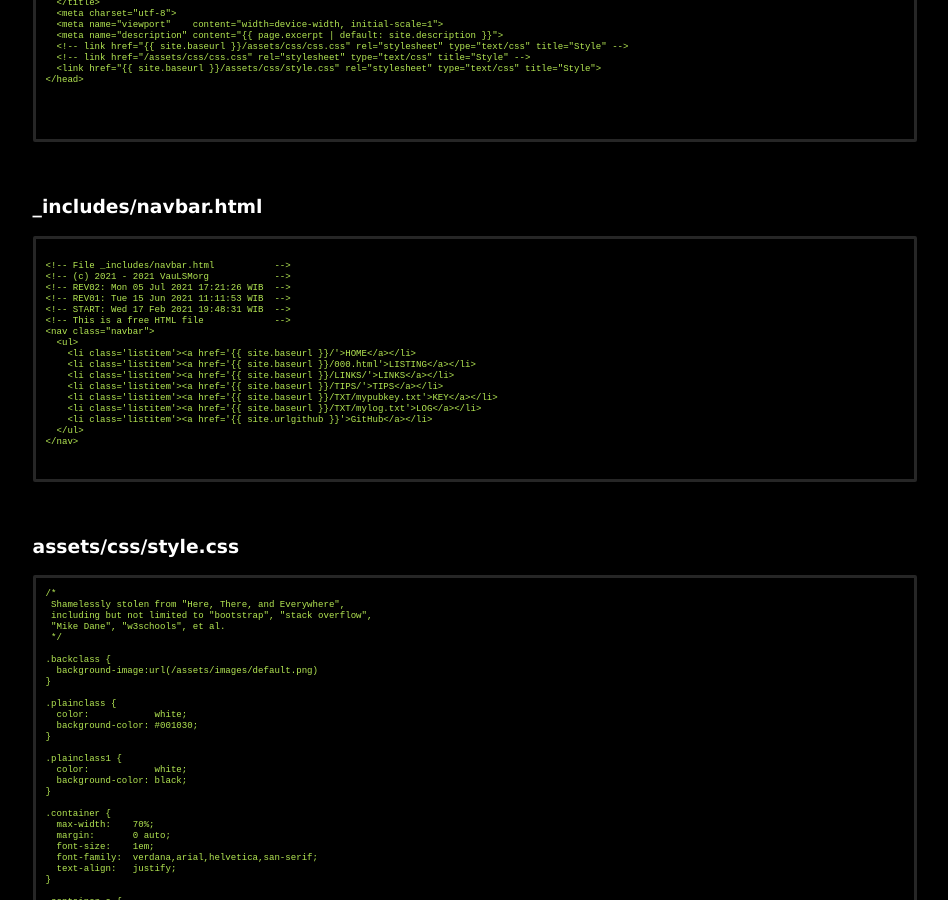
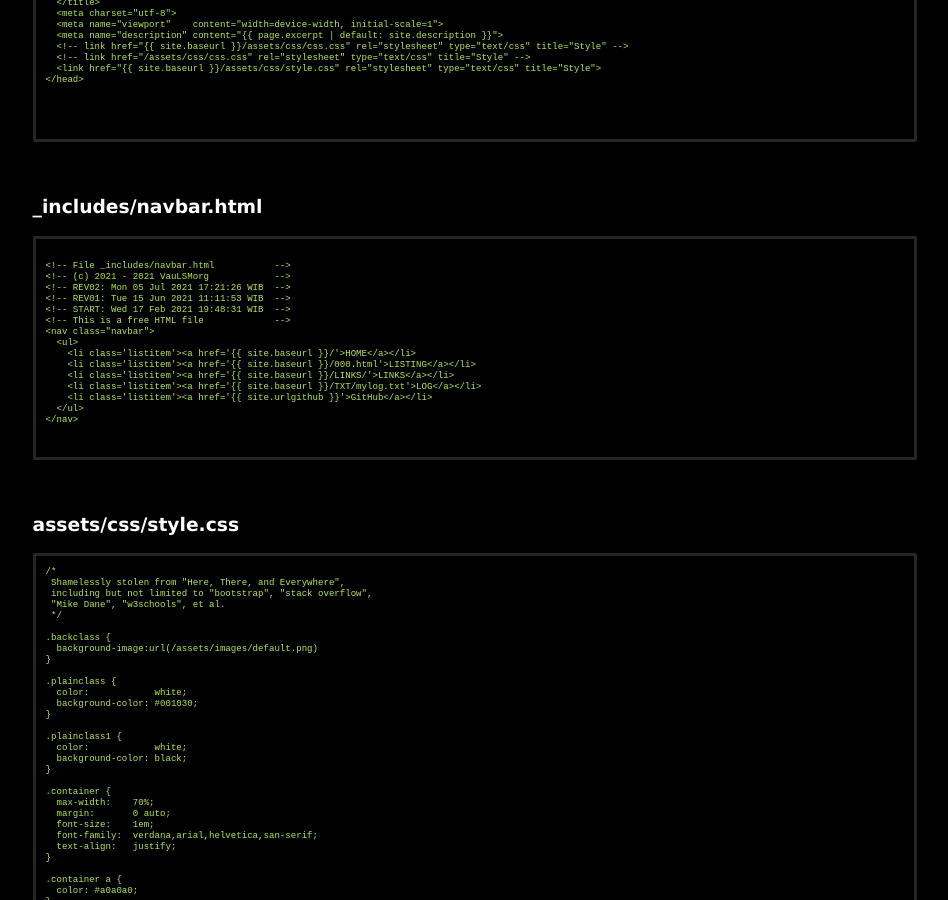
Before and after one commit to adietyachristian/os212, a Jekyll site: the page built from 000.md, in a window 1280 px wide and 900 px high, scrolled down 1755 px. Shown: the whole window, without its empty margins (165-1113 px from the left). Built offline with Jekyll 4.4.1, drawn with Linux system fonts in a browser that asks for light colours.

Commit message:
Reemovee Tips and Key NavBar

```diff
--- a/000.md
+++ b/000.md
@@ -151,8 +151,6 @@ ALL: 000.md
     <li class='listitem'><a href='{{ site.baseurl }}/'>HOME</a></li>
     <li class='listitem'><a href='{{ site.baseurl }}/000.html'>LISTING</a></li>
     <li class='listitem'><a href='{{ site.baseurl }}/LINKS/'>LINKS</a></li>
-    <li class='listitem'><a href='{{ site.baseurl }}/TIPS/'>TIPS</a></li>
-    <li class='listitem'><a href='{{ site.baseurl }}/TXT/mypubkey.txt'>KEY</a></li>
     <li class='listitem'><a href='{{ site.baseurl }}/TXT/mylog.txt'>LOG</a></li>
     <li class='listitem'><a href='{{ site.urlgithub }}'>GitHub</a></li>
   </ul>
--- a/_includes/navbar.html
+++ b/_includes/navbar.html
@@ -9,8 +9,6 @@
     <li class='listitem'><a href='{{ site.baseurl }}/'>HOME</a></li>
     <li class='listitem'><a href='{{ site.baseurl }}/000.html'>LISTING</a></li>
     <li class='listitem'><a href='{{ site.baseurl }}/LINKS/'>LINKS</a></li>
-    <li class='listitem'><a href='{{ site.baseurl }}/TIPS/'>TIPS</a></li>
-    <li class='listitem'><a href='{{ site.baseurl }}/TXT/mypubkey.txt'>KEY</a></li>
     <li class='listitem'><a href='{{ site.baseurl }}/TXT/mylog.txt'>LOG</a></li>
     <li class='listitem'><a href='{{ site.urlgithub }}'>GitHub</a></li>
   </ul>
```
